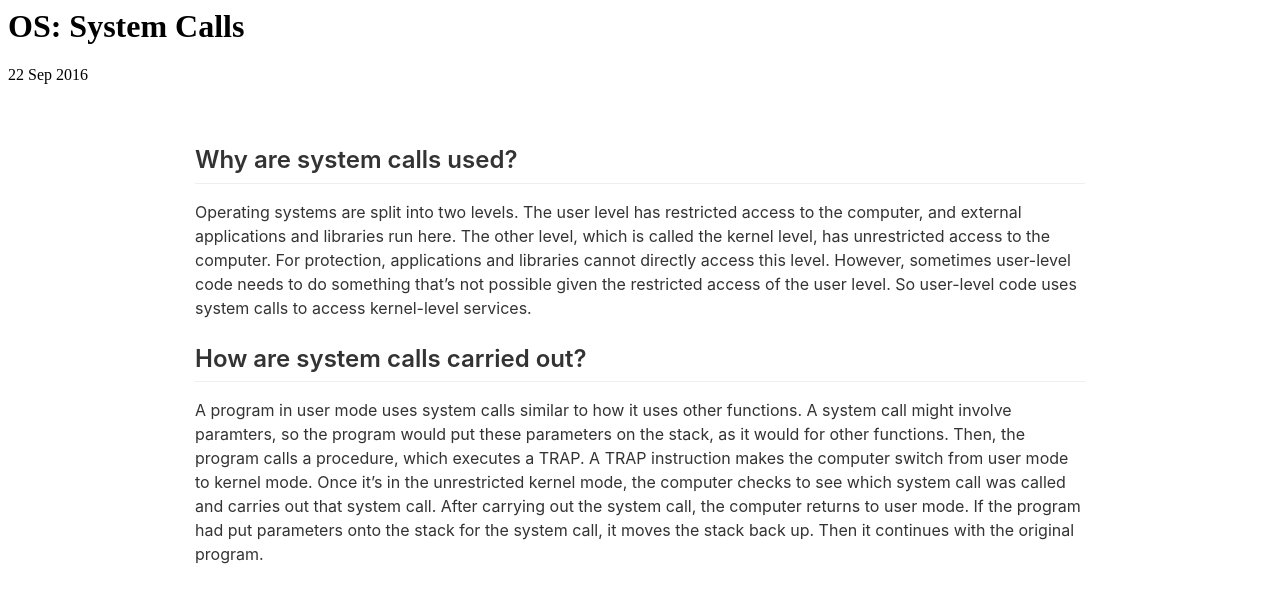
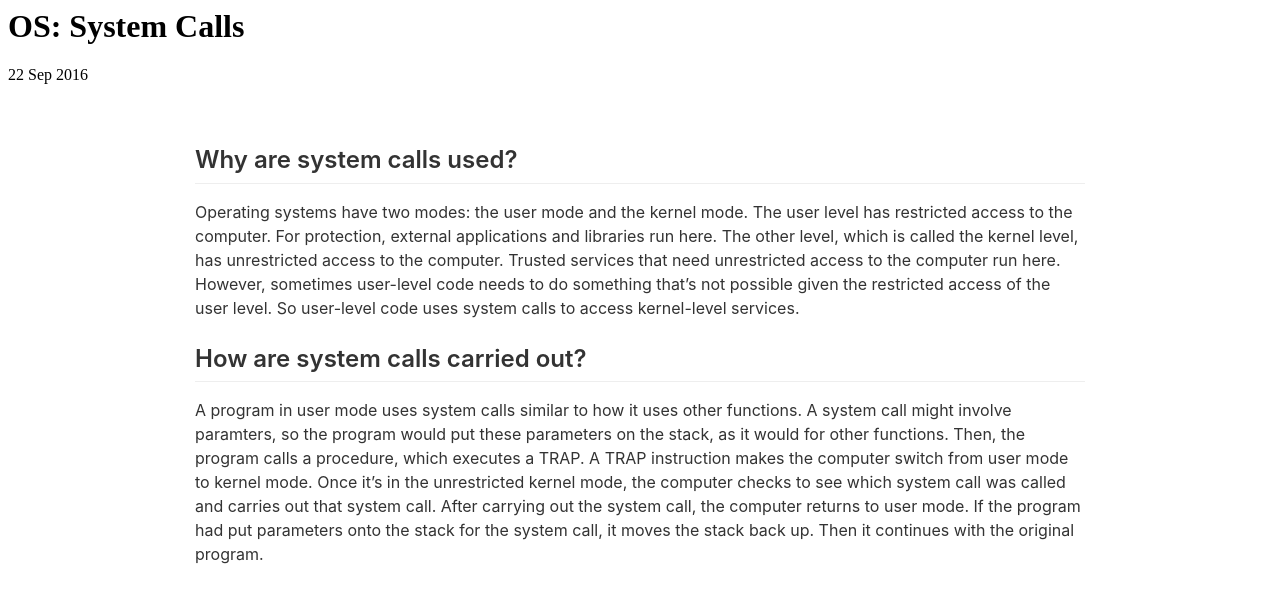
Before and after one commit to cchen23/cchen23.githhub.io, a Jekyll site: the page built from _posts/2016-09-22-os-system-calls.md, in a window 1280 px wide. Shown: the top 603 px of the page. Built offline with Jekyll 4.4.1, drawn with Linux system fonts in a browser that asks for light colours.

Commit message:
Update 2016-09-22-os-system-calls.md

```diff
--- a/_posts/2016-09-22-os-system-calls.md
+++ b/_posts/2016-09-22-os-system-calls.md
@@ -7,7 +7,8 @@ type: summary
 ---
 
 ## Why are system calls used?
-Operating systems are split into two levels. The user level has restricted access to the computer, and external applications and libraries run here. The other level, which is called the kernel level, has unrestricted access to the computer. For protection, applications and libraries cannot directly access this level. However, sometimes user-level code needs to do something that's not possible given the restricted access of the user level. So user-level code uses system calls to access kernel-level services.
+Operating systems have two modes: the user mode and the kernel mode.
+The user level has restricted access to the computer. For protection, external applications and libraries run here. The other level, which is called the kernel level, has unrestricted access to the computer. Trusted services that need unrestricted access to the computer run here. However, sometimes user-level code needs to do something that's not possible given the restricted access of the user level. So user-level code uses system calls to access kernel-level services.
 
 ## How are system calls carried out?
 A program in user mode uses system calls similar to how it uses other functions. A system call might involve paramters, so the program would put these parameters on the stack, as it would for other functions. Then, the program calls a procedure, which executes a TRAP. A TRAP instruction makes the computer switch from user mode to kernel mode. Once it's in the unrestricted kernel mode, the computer checks to see which system call was called and carries out that system call. After carrying out the system call, the computer returns to user mode. If the program had put parameters onto the stack for the system call, it moves the stack back up. Then it continues with the original program.
```
